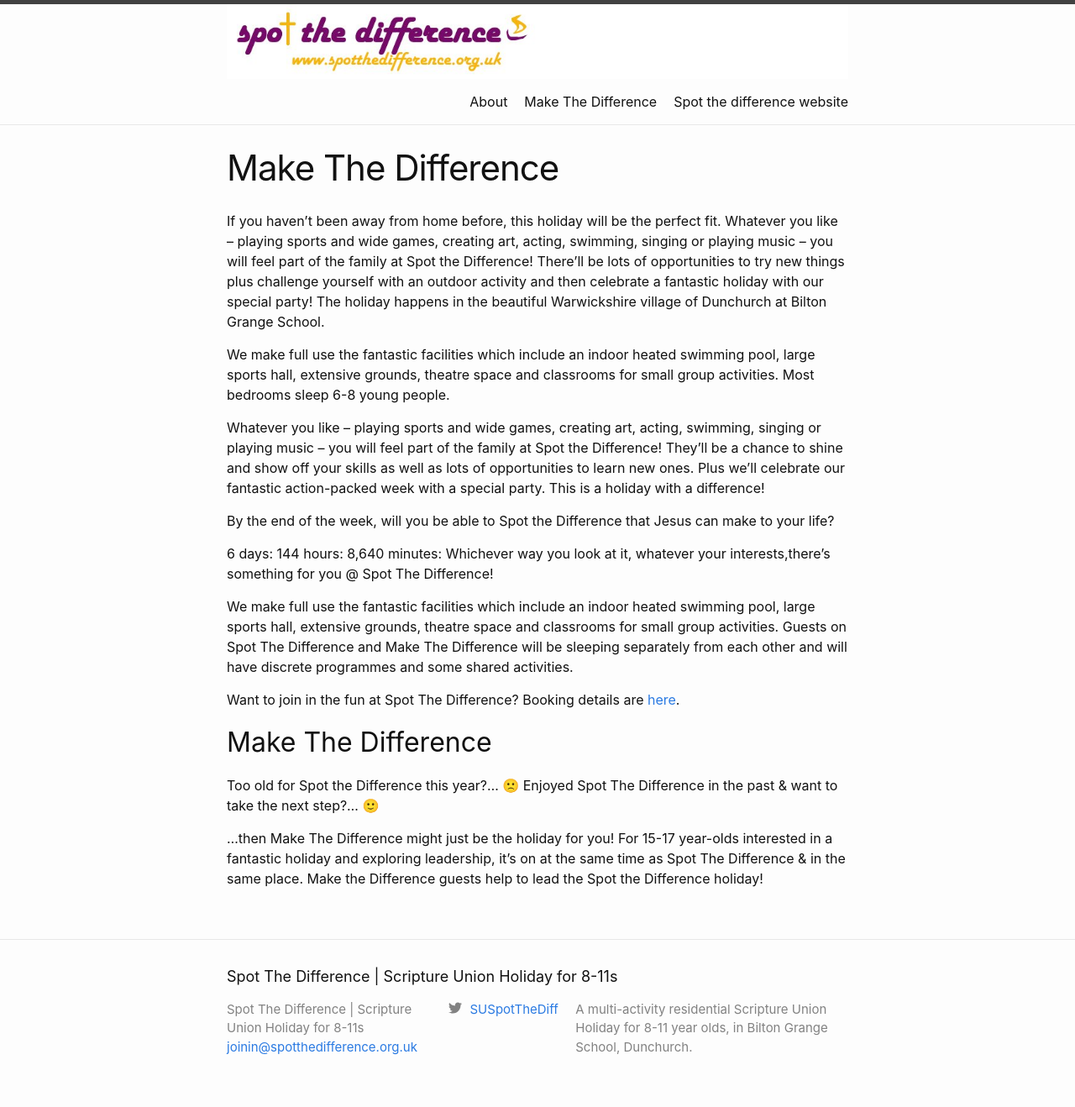
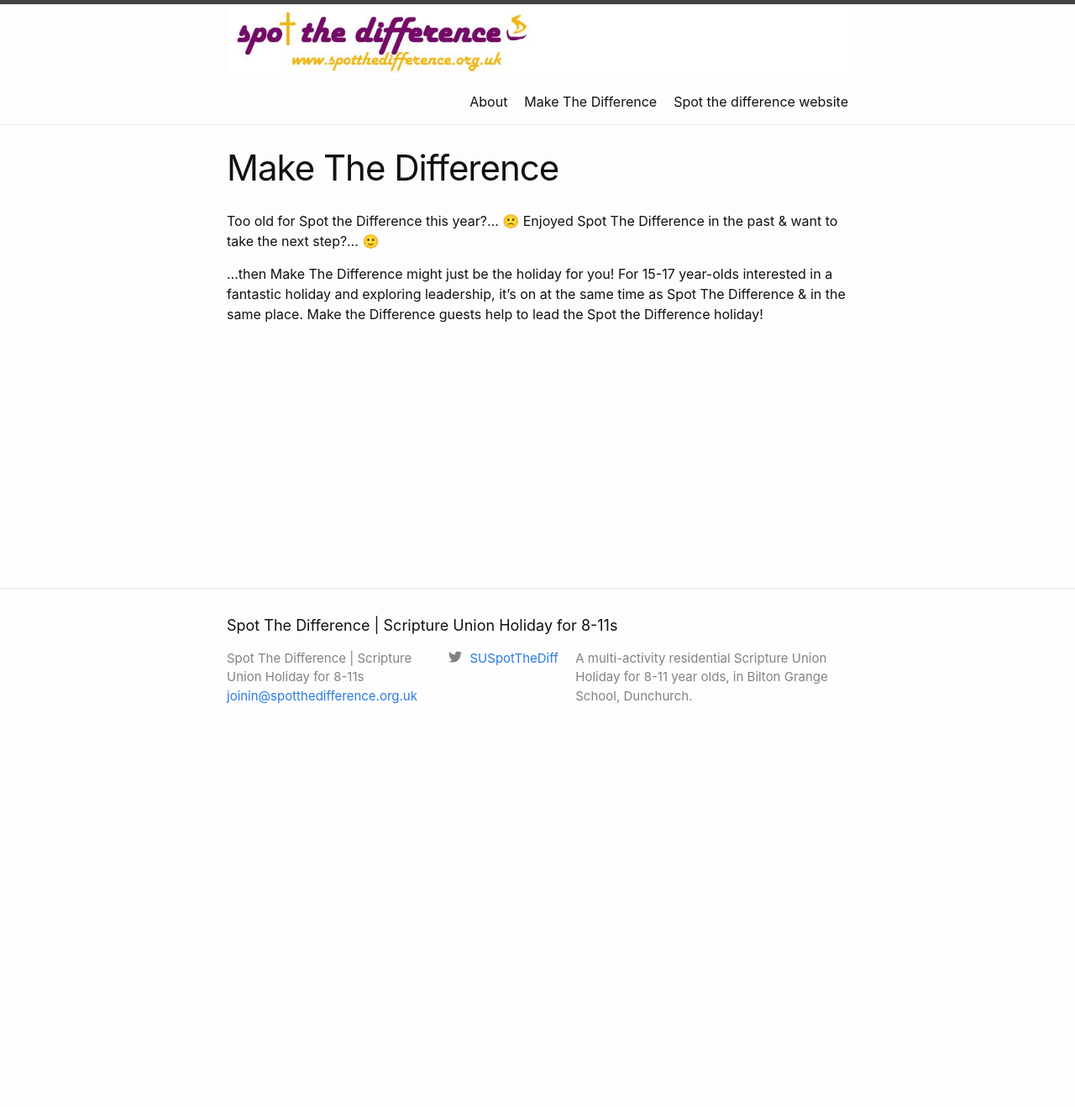
Before and after one commit to spot-the-difference/spot-the-difference.github.io, a Jekyll site: the page built from make.md, in a window 1280 px wide. Shown: the whole page at 84% size. Built offline with Jekyll 4.4.1, drawn with Linux system fonts in a browser that asks for light colours; after the commit the page ends 900 px from its top, so only the background shows below that.

Commit message:
Update from Forestry.io - Updated make.md

```diff
--- a/make.md
+++ b/make.md
@@ -1,27 +1,9 @@
 ---
 layout: page
 title: Make The Difference
-permalink: /make/
-published: true
+permalink: "/make/"
+
 ---
-If you haven’t been away from home before, this holiday will be the perfect fit. Whatever you like – playing sports and wide games, creating art, acting, swimming, singing or playing music – you will feel part of the family at Spot the Difference!
-There’ll be lots of opportunities to try new things plus challenge yourself with an outdoor activity and then celebrate a fantastic holiday with our special party!
-The holiday happens in the beautiful Warwickshire village of Dunchurch at Bilton Grange School.
-
-We make full use the fantastic facilities which include an indoor heated swimming pool, large sports hall, extensive grounds, theatre space and classrooms for small group activities. Most bedrooms sleep 6-8 young people.
-
-Whatever you like – playing sports and wide games, creating art, acting, swimming, singing or playing music – you will feel part of the family at Spot the Difference! They’ll be a chance to shine and show off your skills as well as lots of opportunities to learn new ones. Plus we’ll celebrate our fantastic action-packed week with a special party. This is a holiday with a difference!
-
-By the end of the week, will you be able to Spot the Difference that Jesus can make to your life?
-
-6 days: 144 hours: 8,640 minutes: Whichever way you look at it, whatever your interests,there’s something for you @ Spot The Difference!
-
-We make full use the fantastic facilities which include an indoor heated swimming pool, large sports hall, extensive grounds, theatre space and classrooms for small group activities. Guests on Spot The Difference and Make The Difference will be sleeping separately from each other and will have discrete programmes and some shared activities.
-
-Want to join in the fun at Spot The Difference? Booking details are [here](http://www.scriptureunion.org.uk/ScriptureUnionHolidays/HolidaysFolder/SpottheDifference/23604.id "Book now").
-
-## Make The Difference
-
 Too old for Spot the Difference this year?… 🙁   Enjoyed Spot The Difference in the past & want to take the next step?… 🙂
 
 …then Make The Difference might just be the holiday for you! For 15-17 year-olds interested in a fantastic holiday and exploring leadership, it’s on at the same time as Spot The Difference & in the same place. Make the Difference guests help to lead the Spot the Difference holiday!
```
